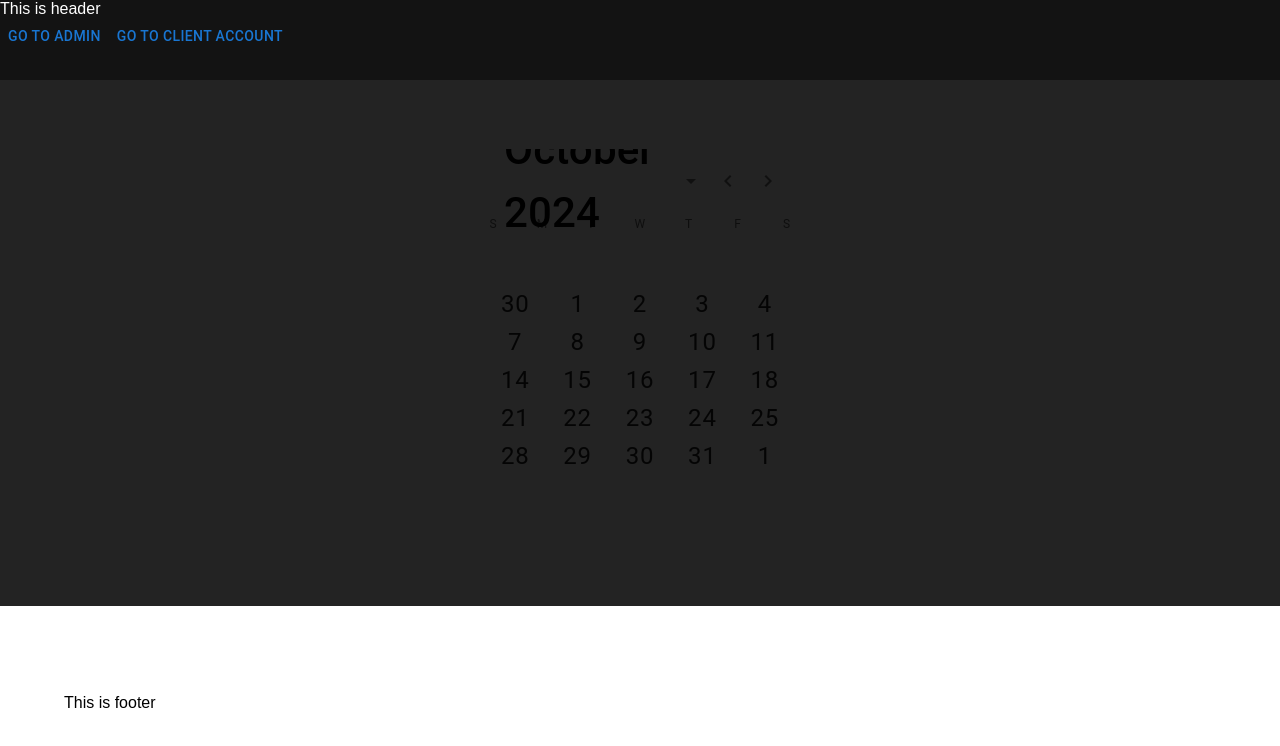
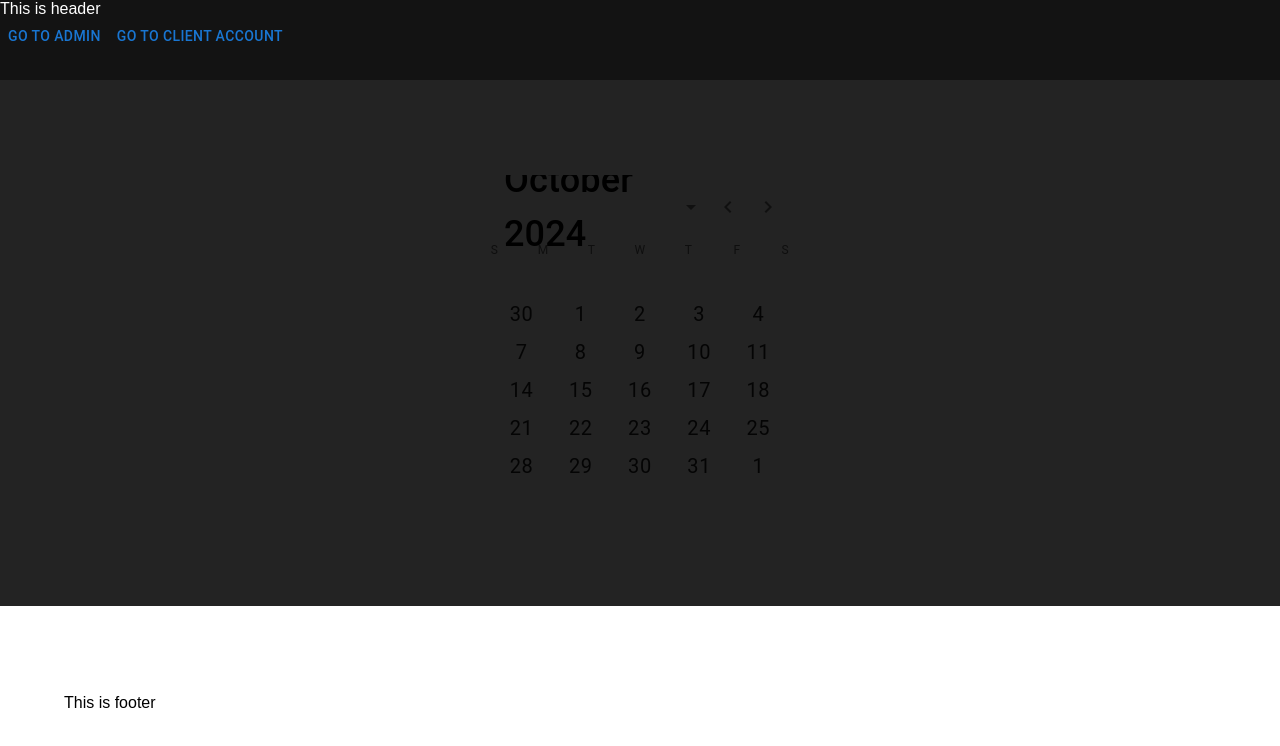
Before and after one commit to Kvazark/EventManagement_next, a Next.js app: page /client/calendar in a window 1280 px wide. Shown: the top 746 px of the page. Built offline with nearby package versions, Linux system fonts and the light colour scheme.

Commit message:
feat: updated calendar

```diff
--- a/app/client/calendar/calendar.scss
+++ b/app/client/calendar/calendar.scss
@@ -1,7 +1,7 @@
 .MuiDateCalendar-root{
 	//background: aquamarine;
 	width: 1000px;
-	min-height: 80%;
+	min-height: 70%;
 }
 .MuiPickersFadeTransitionGroup-root{
 	font-size: 42px;
@@ -13,14 +13,12 @@
 	gap: 16px;
 }
 
-.MuiTypography-root {
-	font-size: 36px;
-}
 .MuiDayCalendar-header{
 	gap: 7%;
 }
 ///Недели
 .MuiTypography-root{
+	font-size: 36px;
 	width: 54px;
 	height: 54px;
 }
@@ -32,11 +30,11 @@
 }
 
 .MuiDayCalendar-monthContainer{
-	margin: 24px 0 0 0;
+	margin: 16px 0 0 0;
 }
 
 .MuiDayCalendar-weekContainer{
-	margin: 0 0 7% 0;
+	margin: 0 0 5% 0;
 	gap: 7%;
 }
 .MuiBadge-root{
@@ -67,3 +65,50 @@
 //button.MuiButtonBase-root-MuiPickersDay-root:not(.Mui-selected){
 //	border: 3px solid var(--accent-color);
 //}
+
+@media screen and (max-height: 1000px) {
+	.MuiDateCalendar-root{
+		width: 800px;
+		min-height: 60%;
+	}
+
+	.MuiPickersFadeTransitionGroup-root{
+		font-size: 36px;
+		flex: 1;
+	}
+
+	.MuiTypography-root{
+		font-size: 24px;
+		width: 38px;
+		height: 38px;
+	}
+
+	.MuiDayCalendar-header{
+		gap: 6%;
+	}
+
+	.MuiDayCalendar-monthContainer{
+		margin: 8px 0 0 0;
+	}
+
+	.MuiBadge-root{
+		.MuiButtonBase-root{
+			font-size: 18px;
+		}
+	}
+	.MuiDayCalendar-weekContainer{
+		margin: 0 0 3% 0;
+		gap: 6%;
+	}
+
+	.MuiBadge-root{
+		.MuiButtonBase-root{
+			font-size: 20px;
+		}
+	}
+
+	.MuiPickersDay-root{
+		width: 38px;
+		height: 38px;
+	}
+}
```
